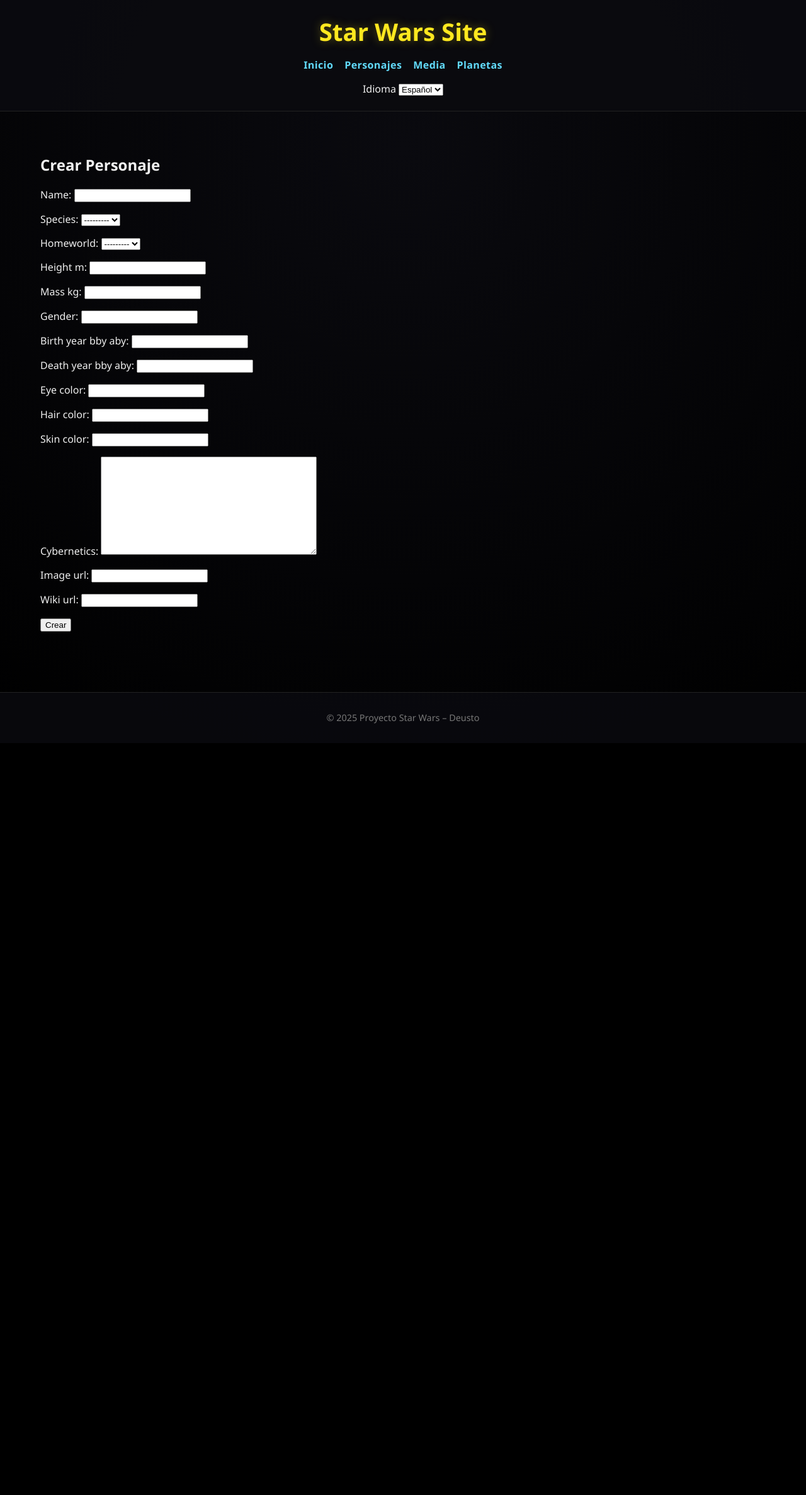
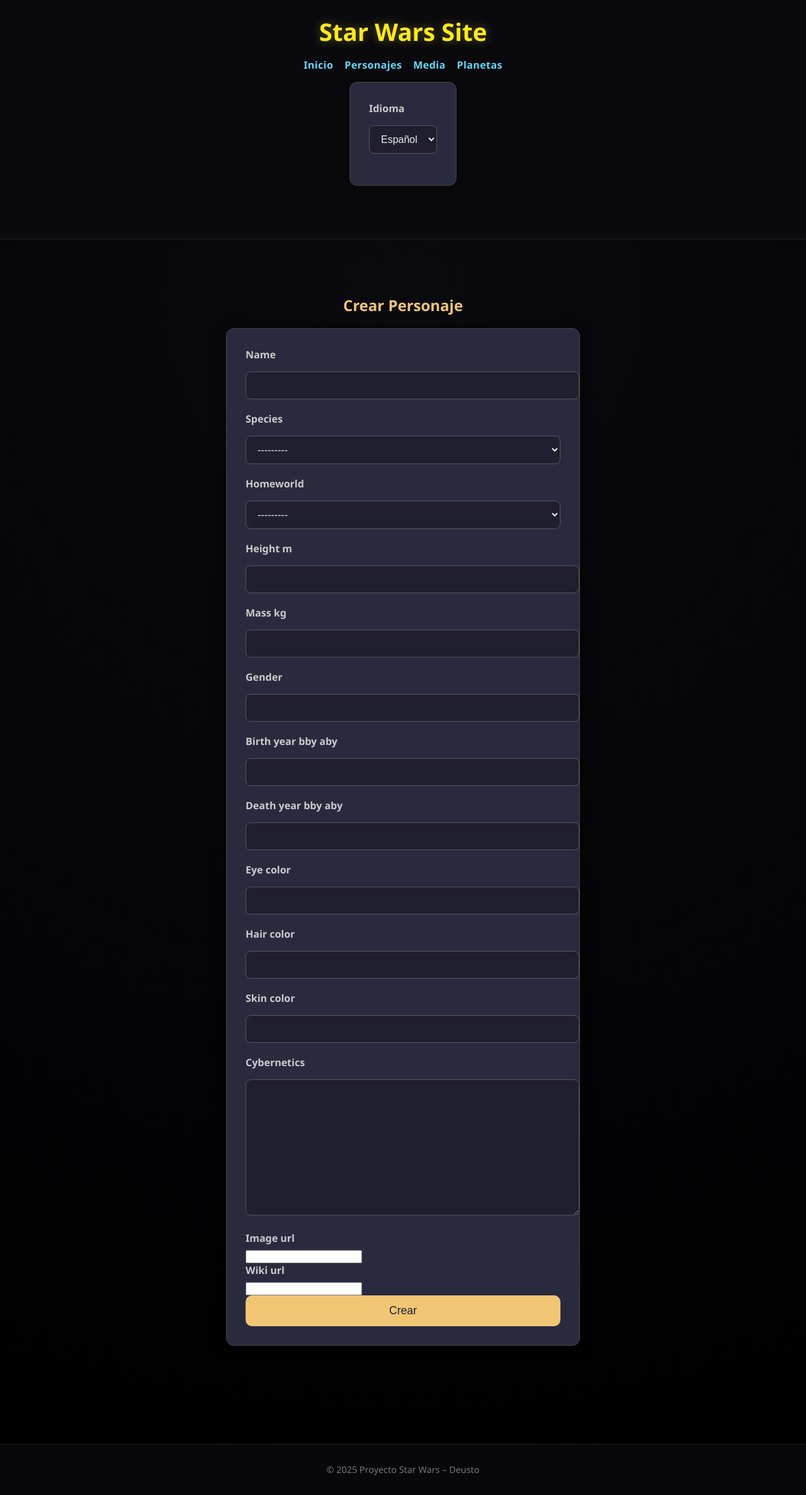
Before and after one commit to eeguskiza/proyecto_web, a Django app: page /es/characters/crear/ in a window 1280 px wide. Shown: the whole page at 63% size. Before the commit the page ends 1180 px from the top, so only its background shows below. Run offline with Django 5.2, Linux system fonts and the light colour scheme; the visitor is signed in with stand-in values (Sample User, id 1); data that the repository does not hold is empty.

Commit message:
css y easter egg

```diff
--- /dev/null
+++ b/static/css/admin.css
@@ -0,0 +1,101 @@
+/* ====== Página Crear Personaje (Admin) ====== */
+
+/* Fondo y contenedor principal */
+body {
+    font-family: 'Segoe UI', Tahoma, Geneva, Verdana, sans-serif;
+    background-color: #1e1e2f;
+    color: #eee;
+    margin: 0;
+    padding: 0;
+}
+
+h2 {
+    text-align: center;
+    color: #f0c674;
+    margin-top: 40px;
+    margin-bottom: 20px;
+}
+
+/* Formulario centrado */
+form {
+    max-width: 500px;
+    margin: 0 auto 60px auto;
+    background-color: #2a2a3f;
+    padding: 30px;
+    border-radius: 12px;
+    box-shadow: 0 0 20px rgba(0, 0, 0, 0.5);
+    border: 1px solid #444;
+}
+
+/* Inputs y textarea */
+form input[type="text"],
+form input[type="number"],
+form input[type="file"],
+form select,
+form textarea {
+    width: 100%;
+    padding: 12px 14px;
+    margin: 10px 0 20px 0;
+    border: 1px solid #555;
+    border-radius: 8px;
+    background-color: #1f1f2f;
+    color: #eee;
+    font-size: 1rem;
+    transition: border-color 0.3s, box-shadow 0.3s;
+}
+
+form input:focus,
+form select:focus,
+form textarea:focus {
+    border-color: #f0c674;
+    box-shadow: 0 0 8px #f0c67450;
+    outline: none;
+}
+
+/* Botón */
+form button {
+    display: block;
+    width: 100%;
+    padding: 14px;
+    font-size: 1.1rem;
+    color: #1e1e2f;
+    background-color: #f0c674;
+    border: none;
+    border-radius: 10px;
+    cursor: pointer;
+    transition: background-color 0.3s, transform 0.2s;
+}
+
+form button:hover {
+    background-color: #e0b85c;
+    transform: translateY(-2px);
+}
+
+/* Etiquetas */
+form label {
+    display: block;
+    margin-bottom: 6px;
+    font-weight: 600;
+    color: #ccc;
+}
+
+/* Mensajes de error */
+.errorlist {
+    color: #ff6b6b;
+    margin: 5px 0 15px 0;
+    font-size: 0.9rem;
+}
+
+/* Responsive */
+@media (max-width: 600px) {
+    form {
+        padding: 20px;
+        margin: 20px;
+    }
+}
+#easter-egg {
+    color: #f0c674;
+    font-weight: bold;
+    margin-top: 6px;
+    display: none; /* Oculto por defecto */
+}
--- a/templates/characters/crear.html
+++ b/templates/characters/crear.html
@@ -1,10 +1,51 @@
-{% extends "home.html" %}
+{% extends "index.html" %}
+{% load static %}
+
+{% block title %}Crear Personaje – Admin{% endblock %}
+
+{% block extra_css %}
+<link rel="stylesheet" href="{% static 'css/admin.css' %}">
+{% endblock %}
 
 {% block content %}
 <h2>Crear Personaje</h2>
-<form method="post" enctype="multipart/form-data">
+
+<form method="post" enctype="multipart/form-data" id="crear-form">
     {% csrf_token %}
-    {{ form.as_p }}
+
+    {% for field in form %}
+        <label for="{{ field.id_for_label }}">{{ field.label }}</label>
+        {{ field }}
+        {% if field.errors %}
+            <ul class="errorlist">
+                {% for error in field.errors %}
+                    <li>{{ error }}</li>
+                {% endfor %}
+            </ul>
+        {% endif %}
+
+        {% if field.name == "name" %}
+            <div id="easter-egg">¡Hola David! 👋 Este es tu easter egg secreto 😎 puedes ponernos un 10</div>
+        {% endif %}
+    {% endfor %}
+
     <button type="submit">Crear</button>
 </form>
+
+<script>
+document.addEventListener("DOMContentLoaded", function() {
+    const nameInput = document.getElementById("id_name");
+    const easterEgg = document.getElementById("easter-egg");
+
+    if(nameInput) {
+        nameInput.addEventListener("input", function() {
+            if(nameInput.value.trim().toLowerCase() === "david") {
+                easterEgg.style.display = "block";
+            } else {
+                easterEgg.style.display = "none";
+            }
+        });
+    }
+});
+</script>
 {% endblock %}
```
